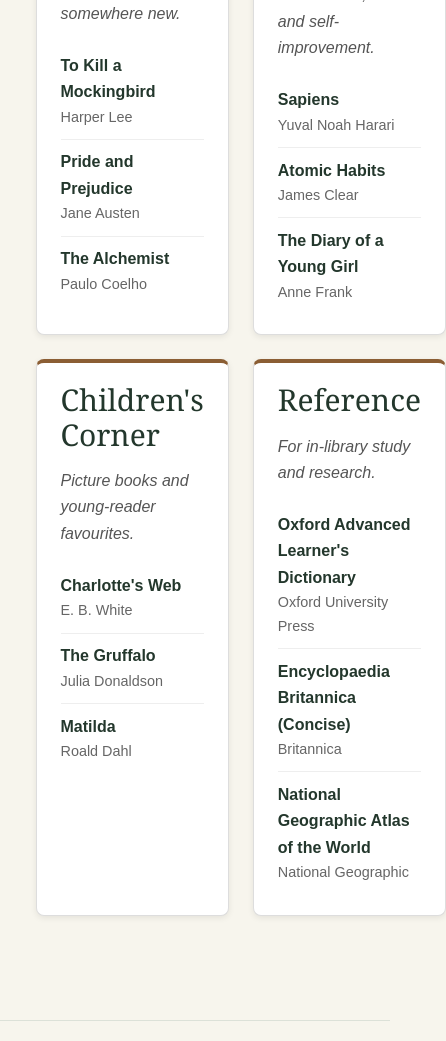
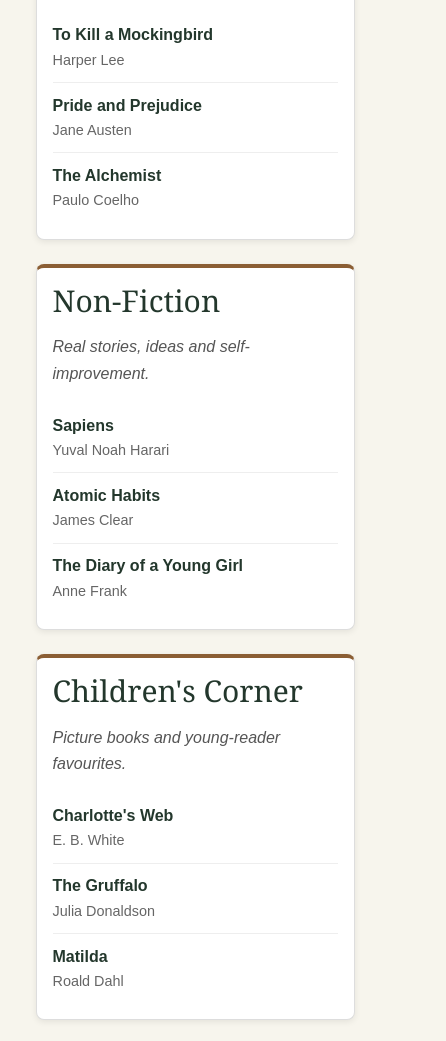
Before and after one commit to wasiqaliiii/readers-haven-library, a website: page src/collections.html in a window 390 px wide. Shown: the part 618-1659 px from the top of the page, 446 px wide, since content can reach past the window. Drawn offline with Linux system fonts and the light colour scheme.

Commit message:
style: add responsive media query for collections page

```diff
--- a/styles/style.css
+++ b/styles/style.css
@@ -493,3 +493,14 @@ h2 { margin: 0 0 16px; font-size: 30px; }
   font-size: 0.9rem;
   color: #666666;
 }
+
+/* Collections page: responsive layout */
+@media (max-width: 700px) {
+  .page-collections .collections-grid {
+    grid-template-columns: 1fr;
+  }
+
+  .page-collections .collection-card {
+    padding: 1rem;
+  }
+}
```
